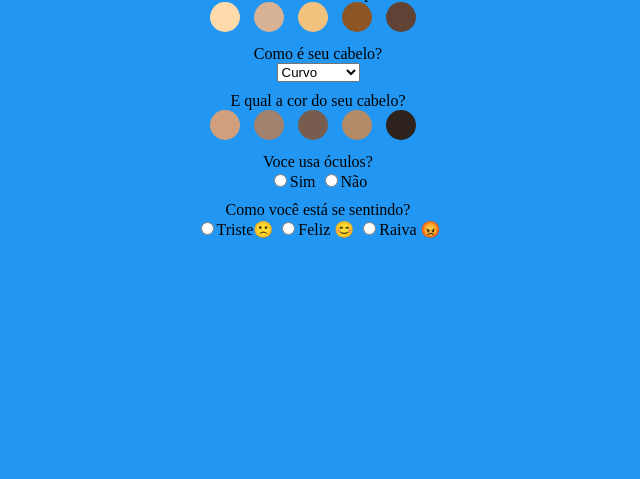
After one commit to Caio2909/Emocionalmente, a PHP site: page /gerarAvatar.php in a window 1280 px wide. The commit adds this page. Shown: the part 241-720 px from the top of the page, without its empty margins (322-962 px from the left). Run offline with PHP 8.4, Linux system fonts and the light colour scheme.

Commit message:
Add files via upload

```diff
--- /dev/null
+++ b/gerarAvatar.php
@@ -0,0 +1,59 @@
+<!DOCTYPE html>
+<html lang="en">
+<head>
+  <meta charset="UTF-8">
+  <meta name="viewport" content="width=device-width, initial-scale=1.0">
+  <link rel="stylesheet" href="style.css">
+  <title>Avatar Generator</title>
+</head>
+<body>
+  <div id="avatarContainer">
+    <img height="200px" id="avatar" />
+  </div>
+
+  <div id="colorButtons"><!-- Pele -->
+    <label for="skinColorSelect">Escolha sua cor de pele:</label><br>
+    <button type="button" class="skinCorButton colorButton" value="ffdbac" style="background-color:#ffdbac;"></button>
+    <button type="button" class="skinCorButton colorButton" value="d8b294" style="background-color:#d8b294;"></button>
+    <button type="button" class="skinCorButton colorButton" value="f1c27d" style="background-color:#f1c27d;"></button>
+    <button type="button" class="skinCorButton colorButton" value="8d5524" style="background-color:#8d5524;"></button>
+    <button type="button" class="skinCorButton colorButton" value="614335" style="background-color:#614335;"></button>
+  </div>
+
+  <div id="colorButtons"><!-- Cabelo-->
+    <label for="hairTypeSelect">Como é seu cabelo?</label><br>
+    <select class="hairType" id="hairType">
+        <option value="curvy">Curvo</option>
+        <option value="curly">Cacheado</option>
+        <option value="longButNotTooLong">Médio</option>
+        <option value="straight02">Liso</option>
+    </select>
+  </div>
+
+  <div id="colorButtons"><!-- Cor cabelo-->
+    <label for="hairColorSelect">E qual a cor do seu cabelo?</label><br>
+    <button type="button" class="hairCorButton colorButton" value="D19F7E" style="background-color:#D19F7E;"></button>
+    <button type="button" class="hairCorButton colorButton" value="a2826D" style="background-color:#a2826D;"></button>
+    <button type="button" class="hairCorButton colorButton" value="785C4E" style="background-color:#785C4E;"></button>
+    <button type="button" class="hairCorButton colorButton" value="b38b67" style="background-color:#b38b67;"></button>
+    <button type="button" class="hairCorButton colorButton" value="2D221C" style="background-color:#2D221C;"></button>
+  </div>
+
+  <div id="colorButtons"><!-- Oculos-->
+    <label for="oculos">Voce usa óculos?</label><br>
+    <input type="radio" id="oculos" value="prescription01" name="oculos" class="oculosInput">Sim
+    <input type="radio" id="oculos" value="" name="oculos" class="oculosInput">Não
+
+  </div>
+  <div id="colorButtons"><!-- Sentimento-->
+    <label for="sentimentos">Como você está se sentindo?</label><br>
+    <input type="radio" value="0" name="sentimento" class="sentimentoInput">Triste🙁
+    <input type="radio" value="1" name="sentimento" class="sentimentoInput">Feliz 😊
+    <input type="radio" value="2" name="sentimento" class="sentimentoInput">Raiva 😡
+
+
+  </div>
+
+  <script src="criarAvatar.js"></script>
+</body>
+</html>
--- a/register.php
+++ b/register.php
@@ -16,7 +16,7 @@ if ($_SERVER['REQUEST_METHOD'] == "POST"){
     $password = $_POST["password"];
 }
 
-$test = "SELECT * FROM user WHERE login = '$name'";
+$test = "SELECT * FROM medico WHERE nome = '$name'";
 $result= $conn->query($test);
 
 if ($result->num_rows > 0){
@@ -24,7 +24,7 @@ if ($result->num_rows > 0){
 
 }
 else{
-    $stmt = $conn->prepare("INSERT INTO user (login, senha)
+    $stmt = $conn->prepare("INSERT INTO medico (nome, senha)
     VALUES (?, ?)");
     $stmt->bind_param("ss", $name, $password);
     $stmt->execute();
--- /dev/null
+++ b/selecaoDePaciente.php
@@ -0,0 +1,5 @@
+<html>
+    <body>
+
+    </body>
+</html>
```
Also changed, not shown: login.php (+15 -15 lines), style.css (+0 -54 lines).
